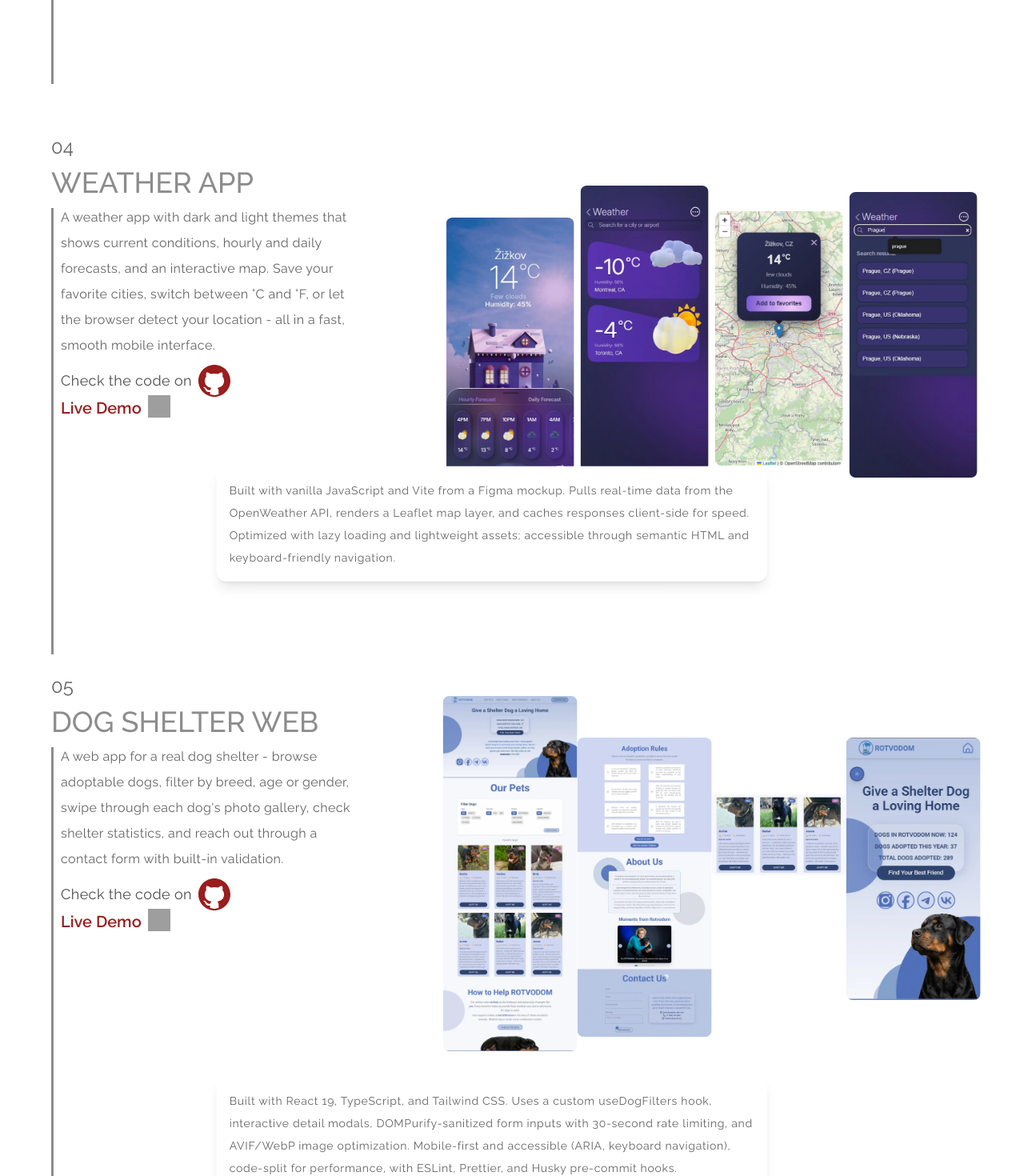
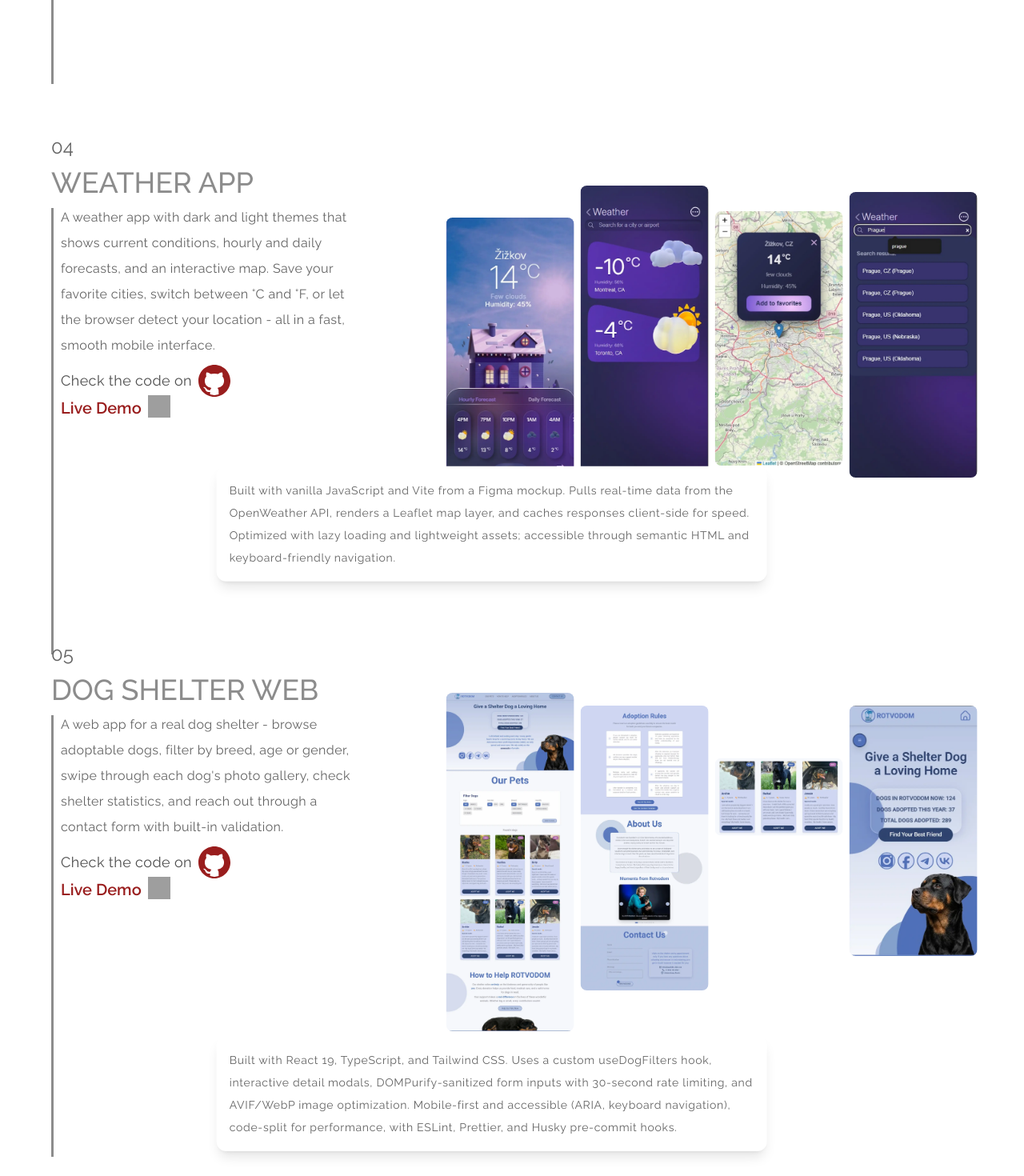
Before and after one commit to bavayra/Portfolio, a React (Vite) app: page / in a window 1280 px wide. Shown: the part 2860-4330 px from the top of the page at 80% size. Built offline with nearby package versions, Linux system fonts and the light colour scheme; grey boxes are pictures that could not be loaded.

Commit message:
style(WeatherApp/DogShelter - 1024): corrected dividers' heights. Set Shelter's andWeatherApp's pb to 0. For DogShelter, decreased screenshots' sizes and corrected margins. Positioned full description element correctly with translate

```diff
--- a/data/projects.ts
+++ b/data/projects.ts
@@ -39,7 +39,7 @@ export const projects: Project[] = [
         width: 375,
         height: 667,
         className:
-          "phone-md:w-38 phone-lg:-mt-5 mx-auto phone-lg:w-44 phone-md:mt-3 tablet-md:w-60 tablet-sm:w-52",
+          "phone-md:w-38 phone-lg:-mt-5 mx-auto desktop-sm:mt-4 phone-lg:w-44 phone-md:mt-3 tablet-md:w-60 desktop-sm:w-40",
       },
       {
         thumbnail: "/screens/dog-shelter-screen/dog-shelter-1440-thumb.webp",
@@ -48,7 +48,7 @@ export const projects: Project[] = [
         width: 375,
         height: 667,
         className:
-          "-mt-4 tablet-sm:w-52 tablet-md:w-60 phone-md:-mt-6 desktop-md:mt-8 phone-md:w-36 desktop-sm:-mt-6 mx-auto tablet-sm:-mt-14 phone-lg:-mt-14 phone-lg:w-44",
+          "-mt-4 tablet-sm:w-52 tablet-md:w-60 phone-md:-mt-6 desktop-md:mt-8 phone-md:w-36 desktop-sm:-mt-6 mx-auto desktop-sm:w-40 tablet-sm:-mt-14 phone-lg:-mt-14 phone-lg:w-44",
       },
       {
         thumbnail:
@@ -58,7 +58,7 @@ export const projects: Project[] = [
         width: 375,
         height: 667,
         className:
-          "translate-y-8 tablet-sm:w-52 tablet-md:w-60  desktop-md:translate-y-full phone-md:w-38 mx-auto phone-lg:w-44",
+          "translate-y-8 tablet-sm:w-52 tablet-md:w-60  desktop-md:translate-y-full desktop-sm:w-40 phone-md:w-38 mx-auto phone-lg:w-44",
       },
       {
         thumbnail: "/screens/dog-shelter-screen/dog-shelter-390-thumb.webp",
@@ -67,7 +67,7 @@ export const projects: Project[] = [
         width: 375,
         height: 667,
         className:
-          "-mt-18 tablet-sm:w-52 tablet-sm:-mt-28 tablet-md:w-60 phone-md:w-36 desktop-md:mt-8 desktop-md:mt-0 desktop-sm:-mt-24 tablet-md:-mt-32 phone-lg:w-44 phone-md:-mt-28 phone-lg:-mt-26 mx-auto",
+          "-mt-18 tablet-sm:w-52 tablet-sm:-mt-28 tablet-md:w-60 phone-md:w-36 desktop-md:mt-8 desktop-md:mt-0 desktop-sm:-mt-24 desktop-sm:w-40 tablet-md:-mt-32 phone-lg:w-44 phone-md:-mt-28 phone-lg:-mt-26 mx-auto",
       },
     ],
   },
--- a/src/index.css
+++ b/src/index.css
@@ -340,7 +340,7 @@
     --block-div-2xs-h: 714px;
     --block-div-xs-h: 332px;
     --block-div-sm-h: 276px;
-    --block-div-md-h: 672px;
+    --block-div-md-h: 504px;
     --block-div-lg-h: 510px;
 
     --contacts-div-bot-top: 80px;
--- a/src/sections/DogShelter.tsx
+++ b/src/sections/DogShelter.tsx
@@ -10,7 +10,7 @@ export const DogShelter = () => {
 
   if (!project) return null;
   return (
-    <section className="relative desktop-sm:pb-10 desktop-lg:ml-10 h-auto pt-8  desktop-md:pb-10 ml-3 pb-8 tablet-sm:ml-12 ">
+    <section className="relative desktop-sm:pb-0 desktop-lg:ml-10 h-auto pt-8  desktop-md:pb-10 ml-3 pb-8 tablet-sm:ml-12 ">
       <Divider
         widthPx="var(--hero-div-w)"
         heightPx="var(--block-div-md-h)"
@@ -54,7 +54,7 @@ export const DogShelter = () => {
 
         <ProjectDesc
           text={project.descriptionFull ?? ""}
-          className="desktop-md:max-w-172 desktop-md:-translate-x-1/3 desktop-md:mt-2 desktop-xl:text-lg"
+          className="desktop-md:max-w-172 desktop-md:-translate-x-1/3 desktop-sm:-translate-y-[18%] desktop-md:mt-2 desktop-xl:text-lg"
         />
       </div>
     </section>
--- a/src/sections/WeatherApp.tsx
+++ b/src/sections/WeatherApp.tsx
@@ -12,7 +12,7 @@ export const WeatherApp = () => {
   return (
     <section
       id="projects"
-      className="relative pt-8 ml-3 desktop-sm:pb-10 h-auto desktop-lg:ml-10 desktop-lg:mt-10 tablet-sm:ml-12 pb-8"
+      className="relative pt-8 ml-3 desktop-sm:pb-0 h-auto desktop-lg:ml-10 desktop-lg:mt-10 tablet-sm:ml-12 pb-8"
     >
       <Divider
         widthPx="var(--hero-div-w)"
```
